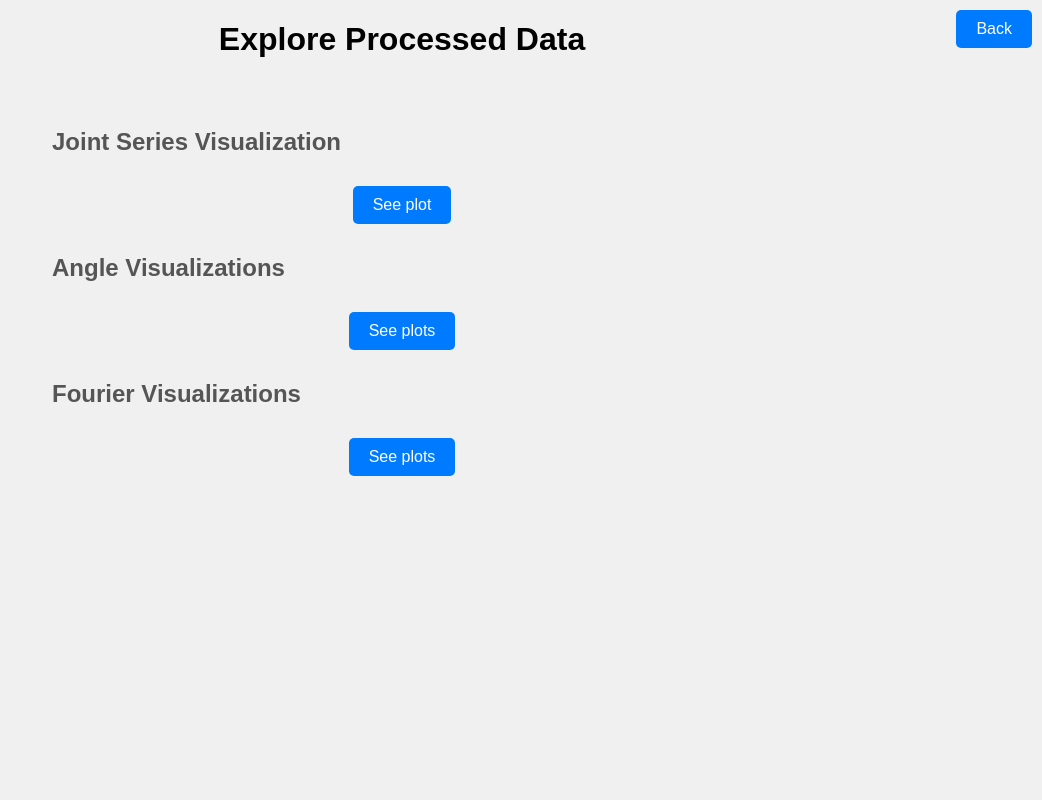
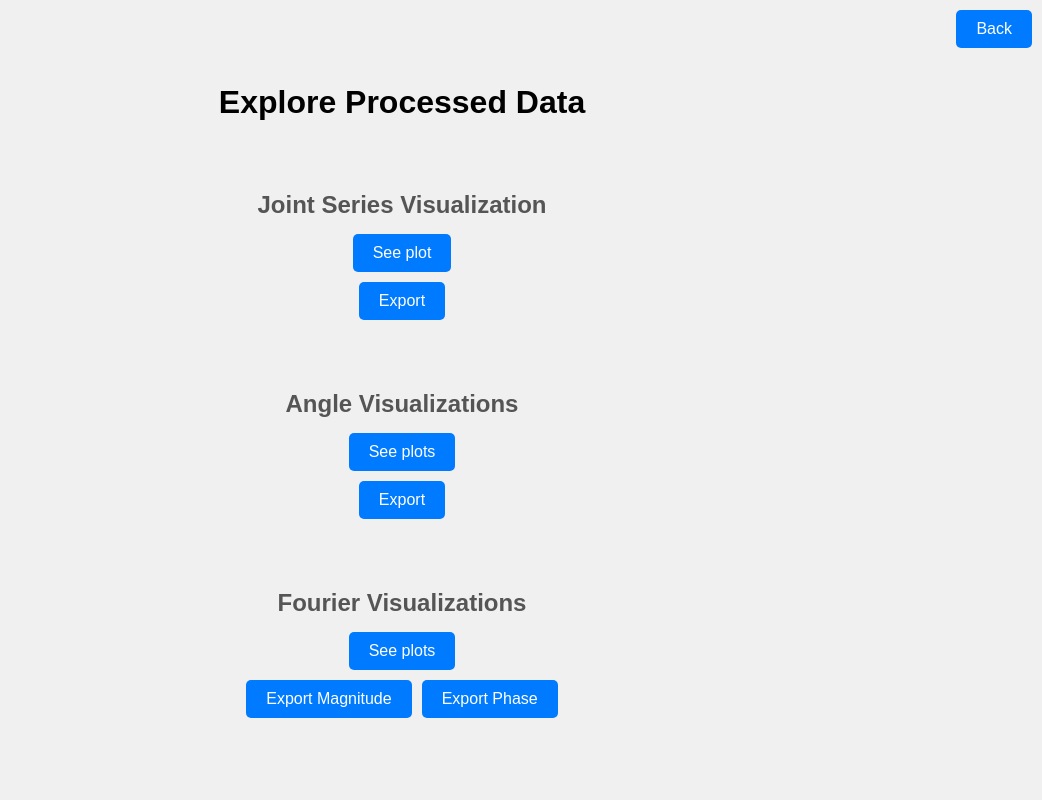
Before and after one commit to daltunay/calivision, a Flask app: page /process_data in a window 1280 px wide. Shown: the whole page, without its empty margins (238-1280 px from the left). Run offline with Flask 3, Linux system fonts and the light colour scheme.

Commit message:
added data export

```diff
--- a/app/app.py
+++ b/app/app.py
@@ -1,7 +1,7 @@
 from flask import Flask
 
 from .pose_estimation import PoseEstimationApp
-from .routes import index_routes, data_routes
+from .routes import data_routes, index_routes
 
 app = Flask(__name__)
 
--- a/app/pose_estimation.py
+++ b/app/pose_estimation.py
@@ -1,8 +1,11 @@
 import json
+import logging
+from io import BytesIO
 
 import cv2
 import plotly
-from flask import render_template
+from flask import Response, render_template
+
 from src.features import AngleSeries, FourierSeries, JointSeries
 from src.video_processing.process_video import PoseEstimator, VideoProcessor
 from src.visualization import (
@@ -40,7 +43,7 @@ class PoseEstimationApp:
             model_complexity (int): Model complexity level.
         """
         if not self.pose_estimation_active:
-            self.joint_series = None  # reset current data
+            self.joint_series = None  # reset current data
             self.pose_estimator = PoseEstimator(
                 model_complexity, min_detection_confidence, min_tracking_confidence
             )
@@ -89,7 +92,7 @@ class PoseEstimationApp:
     def visualize_joints(self):
         """Visualize the joint data."""
         if self.joint_series is None:
-            return "Joint series plot data not available."
+            return "Joint data not available."
 
         joint_series_plot = json.dumps(
             plot_joint_series(self.joint_series, visibility_threshold=0.5),
@@ -100,7 +103,7 @@ class PoseEstimationApp:
     def visualize_angles(self):
         """Visualize the angle data."""
         if self.angle_series is None:
-            return "Angle visualization data not available."
+            return "Angle data not available."
         angle_evolution_plot = json.dumps(
             plot_angle_evolution(self.angle_series), cls=plotly.utils.PlotlyJSONEncoder
         )
@@ -116,7 +119,7 @@ class PoseEstimationApp:
     def visualize_fourier(self):
         """Visualize the fourier data."""
         if self.fourier_series is None:
-            return "Fourier visualization data not available."
+            return "Fourier data not available."
         fourier_magnitude_plot = json.dumps(
             plot_fourier_magnitude(self.fourier_series), cls=plotly.utils.PlotlyJSONEncoder
         )
@@ -128,3 +131,71 @@ class PoseEstimationApp:
             fourier_magnitude_plot=fourier_magnitude_plot,
             fourier_phase_plot=fourier_phase_plot,
         )
+
+    def export_joints(self):
+        """Function to export joint data as Excel."""
+        if self.joint_series is None:
+            return "Joint data not available."
+
+        excel_stream = BytesIO()
+        self.joint_series.to_excel(index=True, excel_writer=excel_stream, engine="xlsxwriter")
+
+        response = Response(
+            excel_stream.getvalue(),
+            content_type="application/vnd.openxmlformats-officedocument.spreadsheetml.sheet",
+            headers={"Content-disposition": "attachment; filename=joints_data.xlsx"},
+        )
+
+        return response
+
+    def export_angles(self):
+        """Function to export angle data as Excel."""
+        if self.angle_series is None:
+            return "Angle data not available."
+
+        excel_stream = BytesIO()
+        self.angle_series.to_excel(index=True, excel_writer=excel_stream, engine="xlsxwriter")
+
+        response = Response(
+            excel_stream.getvalue(),
+            content_type="application/vnd.openxmlformats-officedocument.spreadsheetml.sheet",
+            headers={"Content-disposition": "attachment; filename=angles_data.xlsx"},
+        )
+
+        return response
+
+    def export_fourier_magnitude(self):
+        """Function to export fourier magnitude data as Excel."""
+        if self.fourier_series is None:
+            return "Fourier data not available."
+
+        excel_stream = BytesIO()
+        self.fourier_series.magnitude.to_excel(
+            index=True, excel_writer=excel_stream, engine="xlsxwriter"
+        )
+
+        response = Response(
+            excel_stream.getvalue(),
+            content_type="application/vnd.openxmlformats-officedocument.spreadsheetml.sheet",
+            headers={"Content-disposition": "attachment; filename=fourier_magnitude_data.xlsx"},
+        )
+
+        return response
+
+    def export_fourier_phase(self):
+        """Function to export fourier phase data as Excel."""
+        if self.fourier_series is None:
+            return "Fourier data not available."
+
+        excel_stream = BytesIO()
+        self.fourier_series.phase.to_excel(
+            index=True, excel_writer=excel_stream, engine="xlsxwriter"
+        )
+
+        response = Response(
+            excel_stream.getvalue(),
+            content_type="application/vnd.openxmlformats-officedocument.spreadsheetml.sheet",
+            headers={"Content-disposition": "attachment; filename=fourier_phase_data.xlsx"},
+        )
+
+        return response
--- a/app/routes/__init__.py
+++ b/app/routes/__init__.py
@@ -1,2 +1,2 @@
+from .data_routes import data_routes
 from .index_routes import index_routes
-from .data_routes import data_routes
--- a/app/static/css/styles.css
+++ b/app/static/css/styles.css
@@ -6,17 +6,30 @@ body {
     background-color: #f0f0f0;
 }
 
+.main-container {
+    display: flex;
+    flex-direction: column;
+    align-items: center;
+    justify-content: center;
+    height: 100vh;
+}
+
 /* Main Content Container */
 .content-container {
-    max-width: 800px;
-    margin: 0 auto;
-    padding: 20px;
+    display: flex;
+    flex-direction: column;
+    align-items: center;
 }
 
 /* Page Title */
 .page-title {
     text-align: center;
     margin-bottom: 20px;
+}
+
+.section {
+    margin: 20px 0;
+    text-align: center;
 }
 
 /* Section Title */
@@ -41,11 +54,20 @@ body {
     width: 100%;
 }
 
-/* Button Container */
-.button-container {
-    text-align: center;
-    width: 100%;
-    margin-top: 30px;
+/* Horizontal Button Container */
+.horizontal-button-group {
+    display: flex;
+    flex-direction: row;
+    align-items: center;
+    gap: 10px;
+}
+
+/* Vertical Button Group */
+.vertical-button-group {
+    display: flex;
+    flex-direction: column;
+    align-items: center;
+    gap: 10px;
 }
 
 /* General Button */
--- a/app/templates/index.html
+++ b/app/templates/index.html
@@ -39,14 +39,14 @@
                 </select>
             </div>
 
-            <div class="button-container">
+            <div class="vertical-button-group">
                 <input class="button" type="submit" value="{{ action_button_text }}" id="actionButton">
             </div>
         </form>
 
         <!-- Form for processing data -->
         <form method="GET" action="/process_data">
-            <div class="button-container">
+            <div class="vertical-button-group">
                 <input class="button{{ ' button-disabled' if process_button_disabled else '' }}" type="submit"
                     value="Process Data" {{ process_button_disabled }}
                     onclick="return enableProcessData('{{ process_button_disabled }}');">
--- a/app/templates/process_data.html
+++ b/app/templates/process_data.html
@@ -9,23 +9,35 @@
 </head>
 
 <body>
+    <div class="main-container">
         <h1 class="page-title">Explore Processed Data</h1>
 
         <div class="content-container">
-
+            <div class="section">
                 <h2 class="section-title">Joint Series Visualization</h2>
-        <div class="button-container">
+                <div class="vertical-button-group">
                     <a href="{{ url_for('data_routes.visualize_joints') }}" class="button">See plot</a>
+                    <a href="{{ url_for('data_routes.export_joints') }}" class="button">Export</a>
+                </div>
             </div>
 
+            <div class="section">
                 <h2 class="section-title">Angle Visualizations</h2>
-        <div class="button-container">
+                <div class="vertical-button-group">
                     <a href="{{ url_for('data_routes.visualize_angles') }}" class="button">See plots</a>
+                    <a href="{{ url_for('data_routes.export_angles') }}" class="button">Export</a>
+                </div>
             </div>
 
+            <div class="section">
                 <h2 class="section-title">Fourier Visualizations</h2>
-        <div class="button-container">
+                <div class="vertical-button-group">
                     <a href="{{ url_for('data_routes.visualize_fourier') }}" class="button">See plots</a>
+                    <div class="horizontal-button-group">
+                        <a href="{{ url_for('data_routes.export_fourier_magnitude') }}" class="button">Export
+                            Magnitude</a>
+                        <a href="{{ url_for('data_routes.export_fourier_phase') }}" class="button">Export Phase</a>
+                    </div>
                 </div>
             </div>
             <div class="back-link-container">
--- a/pyproject.toml
+++ b/pyproject.toml
@@ -24,6 +24,7 @@ torch = "^2.0.1"
 tqdm = "^4.66.1"
 tslearn = "^0.6.1"
 tsmoothie = "^1.0.4"
+xlsxwriter = "^3.1.2"
 
 [tool.poetry.dev-dependencies]
 black ="^23.7.0"
```
Also changed, not shown: app/routes/data_routes.py (+24 -1 lines), 1 other file. Lines whose indentation alone changed are shown as unchanged.
